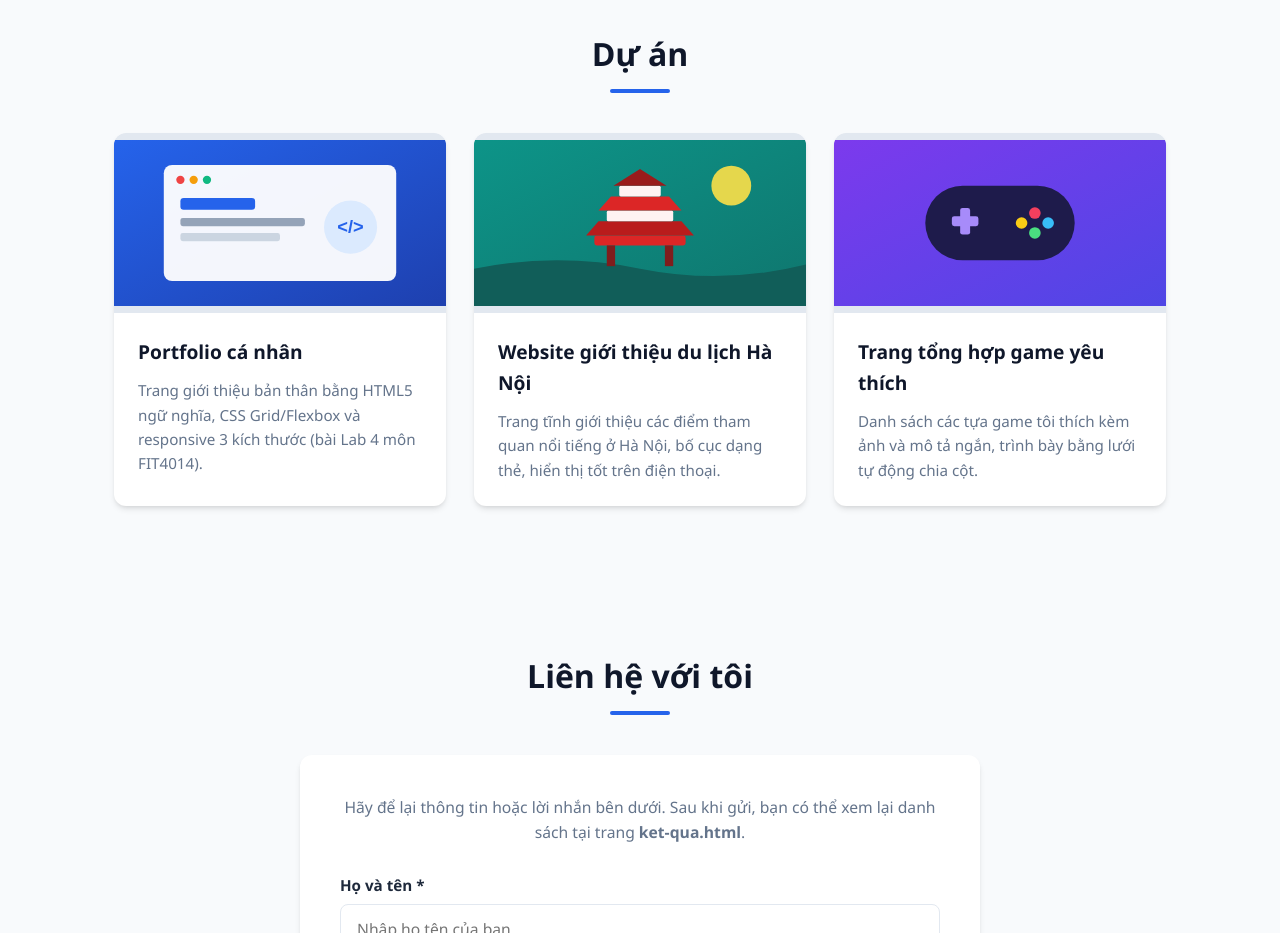
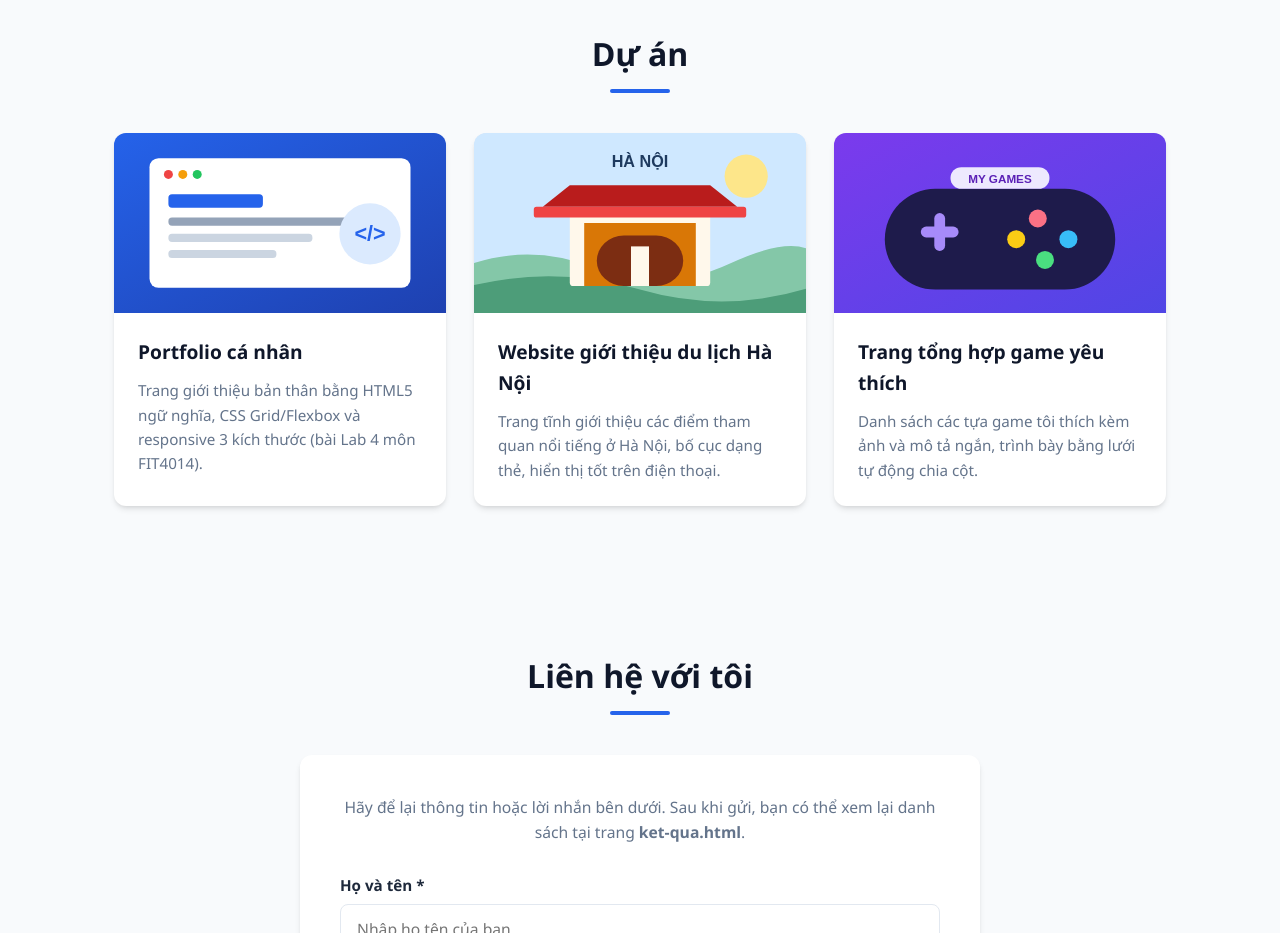
Before and after one commit to nthedat39-maker/K20_PORTFOLIO_CNTT-20-04, a plain HTML site: page index.html in a window 1280 px wide. Shown: the part 1540-2473 px from the top of the page. Drawn offline with Linux system fonts and the light colour scheme.

Commit message:
Add project assets
Co-authored-by: Copilot <223556219+Copilot@users.noreply.github.com>

```diff
--- a/index.html
+++ b/index.html
@@ -495,24 +495,7 @@
       <div class="projects__grid">
 
         <article class="card">
-          <svg class="card__img" viewBox="0 0 400 200" xmlns="http://www.w3.org/2000/svg" role="img" aria-label="Ảnh minh họa dự án 1">
-            <defs>
-              <linearGradient id="bg1" x1="0%" y1="0%" x2="100%" y2="100%">
-                <stop offset="0%" stop-color="#2563eb"/>
-                <stop offset="100%" stop-color="#1e40af"/>
-              </linearGradient>
-            </defs>
-            <rect width="400" height="200" fill="url(#bg1)"/>
-            <rect x="60" y="30" width="280" height="140" rx="10" fill="#ffffff" opacity="0.95"/>
-            <circle cx="80" cy="48" r="5" fill="#ef4444"/>
-            <circle cx="96" cy="48" r="5" fill="#f59e0b"/>
-            <circle cx="112" cy="48" r="5" fill="#10b981"/>
-            <rect x="80" y="70" width="90" height="14" rx="4" fill="#2563eb"/>
-            <rect x="80" y="94" width="150" height="10" rx="3" fill="#94a3b8"/>
-            <rect x="80" y="112" width="120" height="10" rx="3" fill="#cbd5e1"/>
-            <circle cx="285" cy="105" r="32" fill="#dbeafe"/>
-            <text x="285" y="112" font-size="22" font-weight="bold" fill="#2563eb" text-anchor="middle" font-family="sans-serif">&lt;/&gt;</text>
-          </svg>
+          <img class="card__img" src="assets/portfolio.svg" alt="Minh họa dự án Portfolio cá nhân">
           <div class="card__body">
             <h3>Portfolio cá nhân</h3>
             <p>Trang giới thiệu bản thân bằng HTML5 ngữ nghĩa, CSS Grid/Flexbox và responsive 3 kích thước (bài Lab 4 môn FIT4014).</p>
@@ -520,25 +503,7 @@
         </article>
 
         <article class="card">
-          <svg class="card__img" viewBox="0 0 400 200" xmlns="http://www.w3.org/2000/svg" role="img" aria-label="Ảnh minh họa dự án 2">
-            <defs>
-              <linearGradient id="bg2" x1="0%" y1="0%" x2="100%" y2="100%">
-                <stop offset="0%" stop-color="#0d9488"/>
-                <stop offset="100%" stop-color="#0f766e"/>
-              </linearGradient>
-            </defs>
-            <rect width="400" height="200" fill="url(#bg2)"/>
-            <circle cx="310" cy="55" r="24" fill="#fde047" opacity="0.9"/>
-            <path d="M0 155 Q100 135 200 155 T400 150 L400 200 L0 200 Z" fill="#115e59"/>
-            <rect x="145" y="115" width="110" height="12" rx="3" fill="#dc2626"/>
-            <polygon points="135,115 265,115 250,98 150,98" fill="#b91c1c"/>
-            <rect x="160" y="85" width="80" height="13" rx="2" fill="#fef2f2"/>
-            <polygon points="150,85 250,85 235,68 165,68" fill="#dc2626"/>
-            <rect x="175" y="55" width="50" height="13" rx="2" fill="#fef2f2"/>
-            <polygon points="168,55 232,55 200,35" fill="#991b1b"/>
-            <rect x="160" y="127" width="10" height="25" fill="#7f1d1d"/>
-            <rect x="230" y="127" width="10" height="25" fill="#7f1d1d"/>
-          </svg>
+          <img class="card__img" src="assets/hanoi-travel.svg" alt="Minh họa website du lịch Hà Nội">
           <div class="card__body">
             <h3>Website giới thiệu du lịch Hà Nội</h3>
             <p>Trang tĩnh giới thiệu các điểm tham quan nổi tiếng ở Hà Nội, bố cục dạng thẻ, hiển thị tốt trên điện thoại.</p>
@@ -546,22 +511,7 @@
         </article>
 
         <article class="card">
-          <svg class="card__img" viewBox="0 0 400 200" xmlns="http://www.w3.org/2000/svg" role="img" aria-label="Ảnh minh họa dự án 3">
-            <defs>
-              <linearGradient id="bg3" x1="0%" y1="0%" x2="100%" y2="100%">
-                <stop offset="0%" stop-color="#7c3aed"/>
-                <stop offset="100%" stop-color="#4f46e5"/>
-              </linearGradient>
-            </defs>
-            <rect width="400" height="200" fill="url(#bg3)"/>
-            <rect x="110" y="55" width="180" height="90" rx="45" fill="#1e1b4b"/>
-            <rect x="142" y="92" width="32" height="12" rx="3" fill="#a78bfa"/>
-            <rect x="152" y="82" width="12" height="32" rx="3" fill="#a78bfa"/>
-            <circle cx="242" cy="88" r="7" fill="#f43f5e"/>
-            <circle cx="258" cy="100" r="7" fill="#38bdf8"/>
-            <circle cx="226" cy="100" r="7" fill="#facc15"/>
-            <circle cx="242" cy="112" r="7" fill="#4ade80"/>
-          </svg>
+          <img class="card__img" src="assets/favorite-games.svg" alt="Minh họa trang tổng hợp game yêu thích">
           <div class="card__body">
             <h3>Trang tổng hợp game yêu thích</h3>
             <p>Danh sách các tựa game tôi thích kèm ảnh và mô tả ngắn, trình bày bằng lưới tự động chia cột.</p>
```
Also changed, not shown: assets/favorite-games.svg (added), assets/hanoi-travel.svg (added), assets/portfolio.svg (added).
